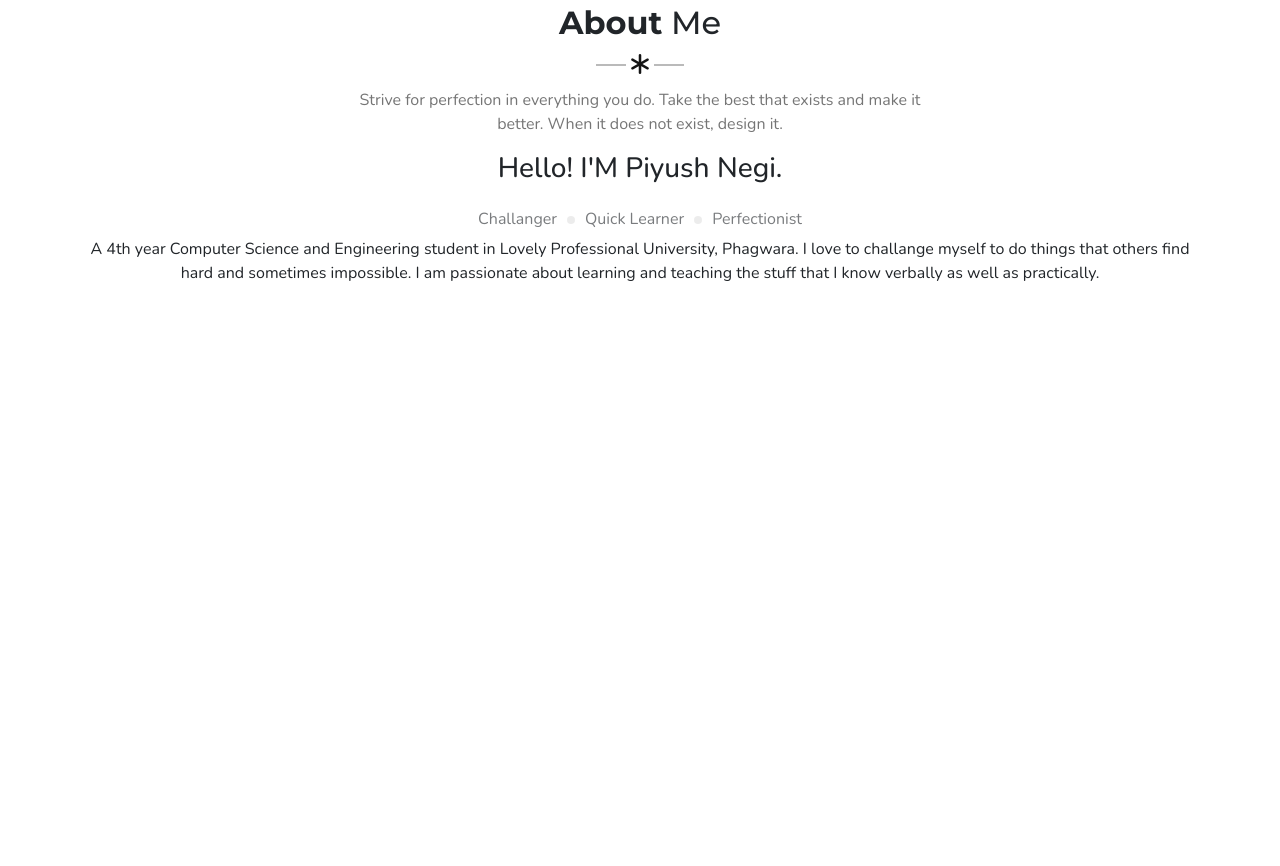
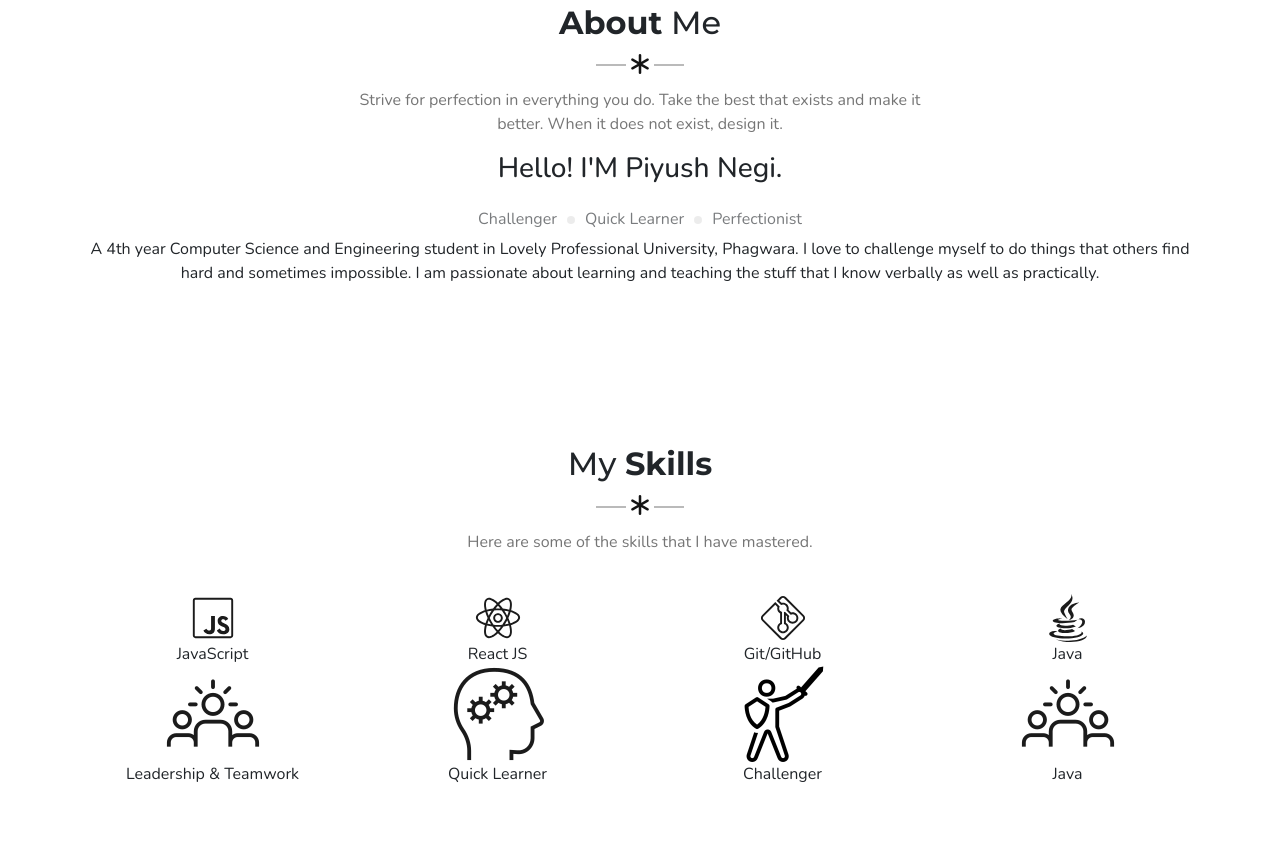
Before and after one commit to NegiBaba/gatsby-personal-website, a Gatsby site: page / in a window 1280 px wide. Shown: the part 446-1312 px from the top of the page. Before the commit the page ends 811 px from the top, so only its background shows below. Built offline with nearby package versions, Linux system fonts and the light colour scheme; Gatsby itself is replaced by a stand-in of ours.

Commit message:
Added skills section.

```diff
--- a/src/components/About/About.js
+++ b/src/components/About/About.js
@@ -28,13 +28,13 @@ const About = () => {
 								Hello!<span> I&#39;M Piyush Negi.</span>
 							</h3>
 							<div className="sub-title-list m-0 pt-3 text-mute">
-								<h6 className="sub-title">Challanger</h6>
+								<h6 className="sub-title">Challenger</h6>
 								<h6 className="sub-title">Quick Learner</h6>
 								<h6 className="sub-title">Perfectionist</h6>
 							</div>
 							<div className={descriptionText}>
 								A 4th year Computer Science and Engineering student in Lovely
-								Professional University, Phagwara. I love to challange myself to
+								Professional University, Phagwara. I love to challenge myself to
 								do things that others find hard and sometimes impossible. I am
 								passionate about learning and teaching the stuff that I know
 								verbally as well as practically.
--- a/src/components/App.js
+++ b/src/components/App.js
@@ -2,6 +2,7 @@ import * as React from "react";
 import NavigationBar from "./NavigationBar/NavigationBar";
 import Home from "./Home/Home";
 import About from "./About/About";
+import Skills from "./Skills/Skills";
 
 const App = () => {
 	return (
@@ -9,6 +10,7 @@ const App = () => {
 			<NavigationBar />
 			<Home />
 			<About />
+			<Skills />
 		</>
 	);
 };
--- /dev/null
+++ b/src/components/Skills/Skills.js
@@ -0,0 +1,116 @@
+import * as React from "react";
+import jsIcon from "./img/javascript.svg";
+import reactIcon from "./img/react.svg";
+import gitIcon from "./img/git.svg";
+import javaIcon from "./img/java.svg";
+import teamIcon from "./img/team.png";
+import learningIcon from "./img/learning.png";
+import challengeIcon from "./img/challenge.png";
+import {
+	skillsContainer,
+	skillCard,
+	skillTitle,
+	skillIcon,
+} from "./Skills.module.scss";
+
+const Skills = () => {
+	return (
+		<div className={`section ${skillsContainer}`}>
+			<div className="container">
+				<div className="row">
+					<div className="col-lg-12">
+						<div className="section-heading-container">
+							<h2 className="section-heading">
+								My <b>Skills</b>
+							</h2>
+							<div className="heading-separator">
+								<i className="bi bi-asterisk"></i>
+							</div>
+							<div className="section-sub-heading text-mute">
+								Here are some of the skills that I have mastered.
+							</div>
+						</div>
+					</div>
+				</div>
+				<div className="row mt-4">
+					<div className="col-lg-3 col-md-6 col-sm-12">
+						<div className={skillCard}>
+							<img
+								src={jsIcon}
+								className={skillIcon}
+								alt="Javascript icon"
+							></img>
+							<div className={skillTitle}>JavaScript</div>
+						</div>
+					</div>
+					<div className="col-lg-3 col-md-6 col-sm-12">
+						<div className={skillCard}>
+							<img
+								src={reactIcon}
+								className={skillIcon}
+								alt="ReactJS icon"
+							></img>
+							<div className={skillTitle}>React JS</div>
+						</div>
+					</div>
+					<div className="col-lg-3 col-md-6 col-sm-12">
+						<div className={skillCard}>
+							<img src={gitIcon} className={skillIcon} alt="Git icon"></img>
+							<div className={skillTitle}>Git/GitHub</div>
+						</div>
+					</div>
+					<div className="col-lg-3 col-md-6 col-sm-12">
+						<div className={skillCard}>
+							<img src={javaIcon} className={skillIcon} alt="Java icon"></img>
+							<div className={skillTitle}>Java</div>
+						</div>
+					</div>
+				</div>
+				<div className="row">
+					<div className="col-lg-3 col-md-6 col-sm-12">
+						<div className={skillCard}>
+							<img
+								src={teamIcon}
+								className={skillIcon}
+								alt="Teamwork icon"
+							></img>
+							<div className={skillTitle}>Leadership & Teamwork</div>
+						</div>
+					</div>
+					<div className="col-lg-3 col-md-6 col-sm-12">
+						<div className={skillCard}>
+							<img
+								src={learningIcon}
+								className={skillIcon}
+								alt="Teamwork icon"
+							></img>
+							<div className={skillTitle}>Quick Learner</div>
+						</div>
+					</div>
+					<div className="col-lg-3 col-md-6 col-sm-12">
+						<div className={skillCard}>
+							<img
+								src={challengeIcon}
+								className={skillIcon}
+								alt="Teamwork icon"
+							></img>
+							<div className={skillTitle}>Challenger</div>
+						</div>
+					</div>
+					<div className="col-lg-3 col-md-6 col-sm-12">
+						<div className={skillCard}>
+							<img
+								src={teamIcon}
+								className={skillIcon}
+								alt="Teamwork icon"
+							></img>
+							<div className={skillTitle}>Java</div>
+						</div>
+					</div>
+				</div>
+			</div>
+		</div>
+	);
+};
+
+export default Skills;
--- /dev/null
+++ b/src/components/Skills/Skills.module.scss
@@ -0,0 +1,27 @@
+@import "../../styles/custom.scss";
+
+.skills-container {
+	background-color: $white-primary;
+}
+
+.skill-card {
+	height: 162px;
+	padding: 24px;
+	display: flex;
+	margin-top: 24px;
+	border-radius: 4px;
+	align-items: center;
+	flex-direction: column;
+	justify-content: space-evenly;
+	border: 1px dotted rgba(0, 0, 0, 0.1);
+}
+
+.skill-title {
+	margin-top: 8px;
+	font-weight: 700;
+}
+
+.skill-icon {
+	height: 48px;
+	width: 48px;
+}
--- a/src/styles/_variables.scss
+++ b/src/styles/_variables.scss
@@ -3,7 +3,7 @@ $black-primary: #141414;
 $black-secondary: #1b1b1b;
 
 $white: #ffffff;
-$white-primary: #f3f3f3;
+$white-primary: #f8f9fa;
 $white-secondary: #e1e1e1;
 
 :root {
```
Also changed, not shown: src/components/Skills/img/challenge.png (added), src/components/Skills/img/css3.svg (added), src/components/Skills/img/git.svg (added), src/components/Skills/img/html5.svg (added), src/components/Skills/img/java.svg (added), src/components/Skills/img/javascript.svg (added), src/components/Skills/img/learning.png (added), src/components/Skills/img/nodejs.svg (added), src/components/Skills/img/react.svg (added), src/components/Skills/img/team.png (added).
